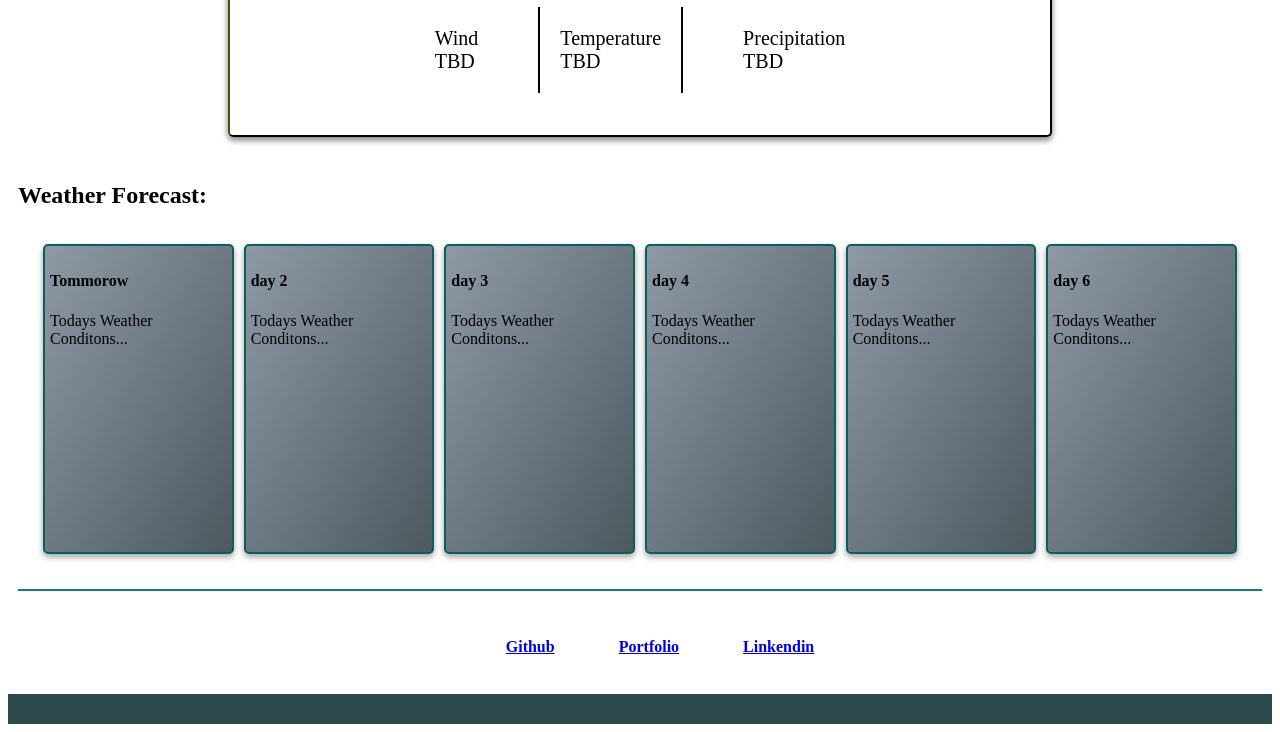
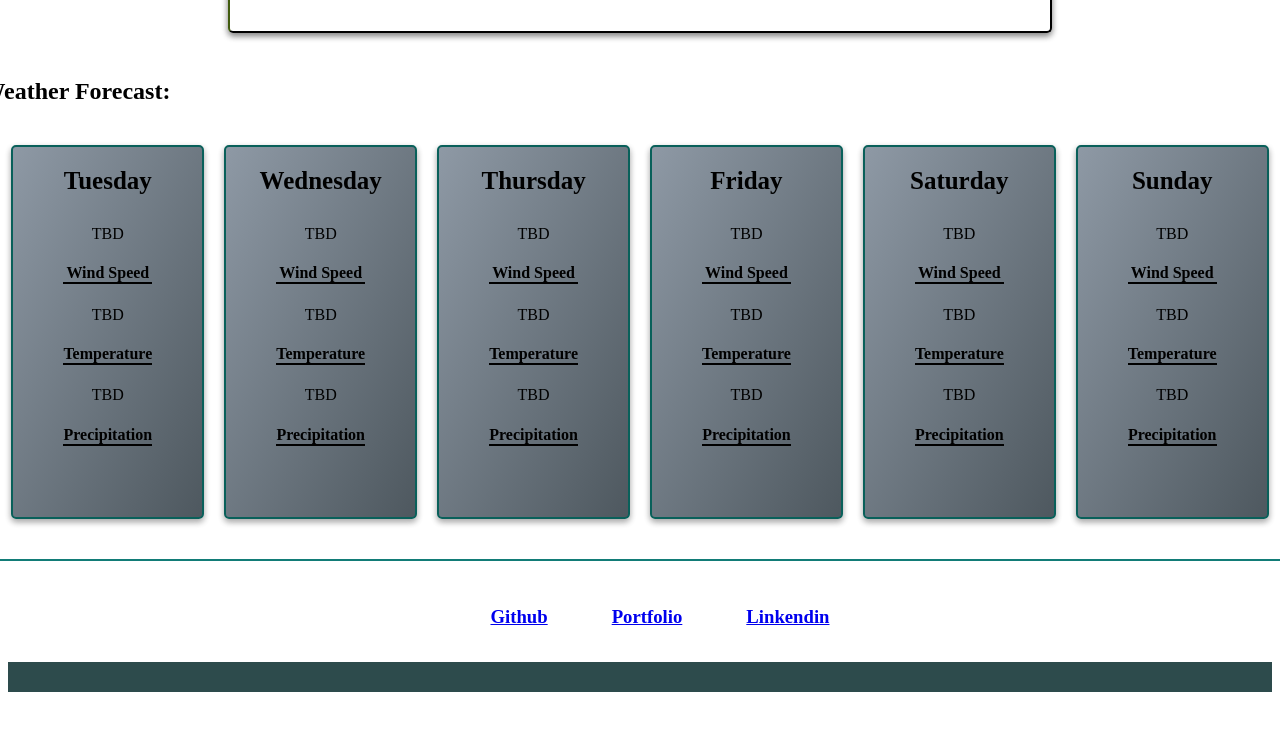
Before and after one commit to Soulreaper077/prod-new, a website: page public/index.html in a window 1280 px wide. Shown: the part 587-1319 px from the top of the page. After the commit the page ends 1287 px from the top, so only its background shows below. Drawn offline with Linux system fonts and the light colour scheme; some packages are replaced by stand-ins of ours.

Commit message:
styling up the cards and what not

```diff
--- a/public/index.html
+++ b/public/index.html
@@ -57,9 +57,11 @@
 <!-- Left side pane -->
 <div class="today">
     <div class="scene">
-        <div class="icon-container">
+
+       <!-- <div class="icon-container">  // white space for icons if need be
             <canvas id="icon" width="100" height="100"></canvas>
-        </div>
+        </div>-->
+
         <div class="dayof">
             <div class="general">
                 <div class="status">Enter A Location Here dynamically</div>
@@ -98,28 +100,88 @@
         <!-- Forecast for Monday -->
         <div class="cards">
             <div class="weekday">
-                <h4> Tommorow </h4>
-                <p> Todays Weather Conditons...</p>
+                <div class="forecastDay">Tuesday</div>
+                <div class="weatherCon">
+                    <div class="weekForecast">TBD
+                        <h4> Wind Speed</h4>
+                    </div>
+                    <div class="weekForecast">TBD
+                        <h4> Temperature</h4>
+                    </div>
+                    <div class="weekForecast">TBD
+                        <h4> Precipitation</h4>
+                    </div>
+                </div>
             </div>
             <div class="weekday">
-                <h4> day 2 </h4>
-                <p> Todays Weather Conditons...</p>
+                <div class="forecastDay">Wednesday</div>
+                <div class="weatherCon">
+                    <div class="weekForecast">TBD
+                        <h4> Wind Speed</h4>
+                    </div>
+                    <div class="weekForecast">TBD
+                        <h4> Temperature</h4>
+                    </div>
+                    <div class="weekForecast">TBD
+                        <h4> Precipitation</h4>
+                    </div>
+                </div>
             </div>
             <div class="weekday">
-                <h4> day 3 </h4>
-                <p> Todays Weather Conditons...</p>
+                <div class="forecastDay">Thursday</div>
+                    <div class="weatherCon">
+                        <div class="weekForecast">TBD
+                            <h4> Wind Speed</h4>
+                        </div>
+                        <div class="weekForecast">TBD
+                            <h4> Temperature</h4>
+                        </div>
+                        <div class="weekForecast">TBD
+                            <h4> Precipitation</h4>
+                        </div>
+                    </div>
             </div>
             <div class="weekday">
-                <h4> day 4 </h4>
-                <p> Todays Weather Conditons...</p>
+                <div class="forecastDay">Friday</div>
+                <div class="weatherCon">
+                    <div class="weekForecast">TBD
+                        <h4> Wind Speed</h4>
+                    </div>
+                    <div class="weekForecast">TBD
+                        <h4> Temperature</h4>
+                    </div>
+                    <div class="weekForecast">TBD
+                        <h4> Precipitation</h4>
+                    </div>
+                </div>
             </div>
             <div class="weekday">
-                <h4> day 5 </h4>
-                <p> Todays Weather Conditons...</p>
+                <div class="forecastDay">Saturday</div>
+                <div class="weatherCon">
+                    <div class="weekForecast">TBD
+                        <h4> Wind Speed</h4>
+                    </div>
+                    <div class="weekForecast">TBD
+                        <h4> Temperature</h4>
+                    </div>
+                    <div class="weekForecast">TBD
+                        <h4> Precipitation</h4>
+                    </div>
+                </div>
             </div>
             <div class="weekday">
-                <h4> day 6 </h4>
-                <p> Todays Weather Conditons...</p>
+                <div class="forecastDay">Sunday</div>
+                <div class="weatherCon">
+                    <div class="weekForecast">TBD
+                        <h4> Wind Speed</h4>
+                    </div>
+                    <div class="weekForecast">TBD
+                        <h4> Temperature</h4>
+                    </div>
+                    <div class="weekForecast">TBD
+                        <h4> Precipitation</h4>
+                    </div>
+                </div>
             </div>
         </div>
     </article>
@@ -142,9 +204,9 @@
     <!-- End of script tags section -->
     <footer>
         <ul className='links'>
-            <h4><a href='https://github.com/soulreaper077'>Github</a></h4>
-            <h4><a href='https://soulreaper077.github.io/React-to-me/'>Portfolio</a></h4>
-            <h4><a href='https://www.linkedin.com/in/jesus-ponce-45b417196/'>Linkendin</a></h4>
+            <h3><a href='https://github.com/soulreaper077'>Github</a></h3>
+            <h3><a href='https://soulreaper077.github.io/React-to-me/'>Portfolio</a></h3>
+            <h3><a href='https://www.linkedin.com/in/jesus-ponce-45b417196/'>Linkendin</a></h3>
         </ul>
     </footer>
 
--- a/public/style.css
+++ b/public/style.css
@@ -95,9 +95,10 @@ h1 {
     display: flex;
     flex-direction: row;
     justify-content: center;
-    height: 20rem;
+    min-height: 20rem;
     padding: 10px;
     margin: 10px;
+
 
 }
 
@@ -105,9 +106,14 @@ h1 {
     border: solid 2px rgb(9, 96, 90);
     border-radius: 5px;
     box-shadow: 0 3px 6px rgba(0,0,0,0.16), 0 3px 6px rgba(0,0,0,0.23);
-    margin: 5px;
-    padding: 5px;
+    margin: 10px;
+    padding: 20px;
     background: linear-gradient( to left top, rgb(78, 88, 95), rgb(142, 153, 165));
+}
+
+.weatherCon {
+    padding: 15px;
+    margin: 15px;
 }
 
 .dayof {
@@ -153,6 +159,12 @@ ul {
 
  }
 
+ /* start to the daily weather box css */
+
+ .general {
+    text-align: center;
+ }
+
  .border-box {
     border-left: 2px solid black;
     border-right: 2px solid black;
@@ -173,3 +185,19 @@ ul {
     font-size: 35px;
     font-weight: bolder;
  }
+
+/* css for the bottom cards */
+.forecastDay {
+    text-align: center;
+    font-size: 25px;
+    font-weight: bold;
+}
+
+.weekForecast {
+    text-align: center;
+}
+
+h4 {
+    border-bottom: 2px solid black;
+}
+/* end of section for the cards */
```
